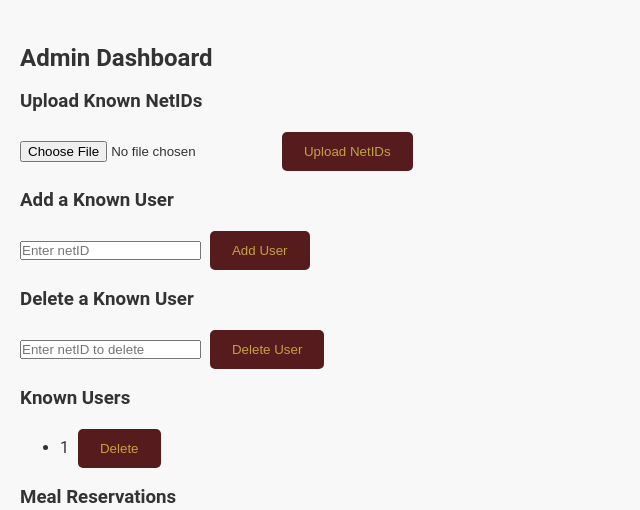
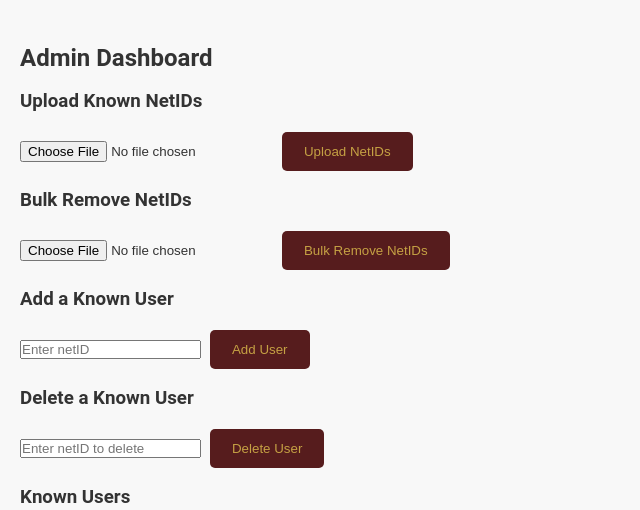
Before and after one commit to conjfrnk/charter-meals, a Flask app: page /admin in a window 1280 px wide. Shown: the part 71-581 px from the top of the page, without its empty margins (0-640 px from the left). Run offline with Flask 3, Linux system fonts and the light colour scheme; the visitor is signed in with stand-in values (Sample User, id 1); data comes from the database, SQL or seed files in the repository; data that the repository does not hold is empty.

Commit message:
admin stuff

```diff
--- a/app.py
+++ b/app.py
@@ -689,6 +689,51 @@ def admin_upload_emails():
     return redirect(url_for("admin"))
 
 
+@app.route("/admin/bulk_delete_users", methods=["POST"])
+@admin_required
+def admin_bulk_delete_users():
+    db = get_db()
+    if "delete_netids_file" in request.files:
+        f = request.files["delete_netids_file"]
+        if f:
+            try:
+                content = f.read().decode("utf-8")
+            except Exception as e:
+                flash("Error reading file: " + str(e), "danger")
+                return redirect(url_for("admin"))
+            # Split the content on newlines or commas
+            netid_candidates = re.split(r"[\n,]+", content)
+            valid_netids = []
+            invalid_netids = []
+            for netid in netid_candidates:
+                netid = netid.strip().lower()
+                if netid:
+                    if re.match(r"^[a-z]{2}\d{4}$", netid):
+                        valid_netids.append(netid)
+                    else:
+                        invalid_netids.append(netid)
+            removed = []
+            not_found = []
+            for netid in valid_netids:
+                cur = db.execute("SELECT netid FROM users WHERE netid = ?", (netid,))
+                if cur.fetchone():
+                    db.execute("DELETE FROM users WHERE netid = ?", (netid,))
+                    removed.append(netid)
+                else:
+                    not_found.append(netid)
+            db.commit()
+            flash(
+                f"Bulk deletion complete: {len(removed)} netIDs removed, "
+                f"{len(not_found)} netIDs not found, and {len(invalid_netids)} invalid netIDs.",
+                "success",
+            )
+        else:
+            flash("No file selected.", "danger")
+    else:
+        flash("No file uploaded.", "danger")
+    return redirect(url_for("admin"))
+
+
 @app.route("/admin/add_user", methods=["POST"])
 @admin_required
 def admin_add_user():
--- a/templates/admin.html
+++ b/templates/admin.html
@@ -8,6 +8,14 @@
   <input type="hidden" name="csrf_token" value="{{ csrf_token() }}">
   <input type="file" name="emails_file" accept=".txt,.csv" required>
   <button type="submit">Upload NetIDs</button>
+</form>
+
+<!-- Bulk Remove NetIDs -->
+<h3>Bulk Remove NetIDs</h3>
+<form method="POST" action="{{ url_for('admin_bulk_delete_users') }}" enctype="multipart/form-data">
+  <input type="hidden" name="csrf_token" value="{{ csrf_token() }}">
+  <input type="file" name="delete_netids_file" accept=".txt,.csv" required>
+  <button type="submit">Bulk Remove NetIDs</button>
 </form>
 
 <!-- Add a Known User -->
@@ -32,13 +40,11 @@
   {% for user in users %}
     <li>
       {{ user.netid }}
-      {% if is_super_admin %}
-        <form method="POST" action="{{ url_for('admin_delete_user') }}" style="display:inline;">
-          <input type="hidden" name="csrf_token" value="{{ csrf_token() }}">
-          <input type="hidden" name="delete_netid" value="{{ user.netid }}">
-          <button type="submit">Delete</button>
-        </form>
-      {% endif %}
+      <form method="POST" action="{{ url_for('admin_delete_user') }}" style="display:inline;">
+        <input type="hidden" name="csrf_token" value="{{ csrf_token() }}">
+        <input type="hidden" name="delete_netid" value="{{ user.netid }}">
+        <button type="submit">Delete</button>
+      </form>
     </li>
   {% endfor %}
 </ul>
```
